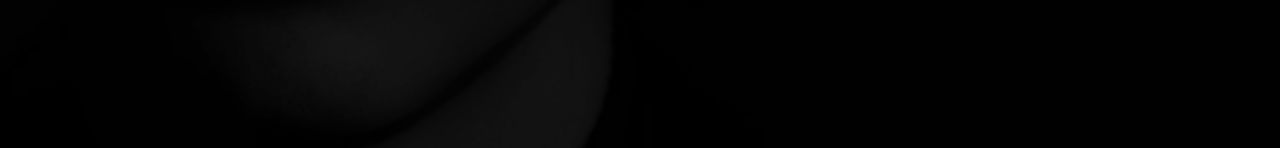
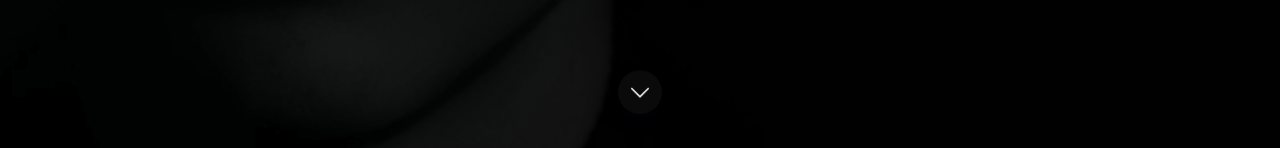
Before and after one commit to Riccardocassis/personal-website-v2, a Vue app: page / in a window 1280 px wide. Shown: the part 649-797 px from the top of the page. Built offline with nearby package versions, Linux system fonts and the light colour scheme.

Commit message:
Aggiungi un indicatore di scorrimento e un pattern animato per il background nella sezione hero; migliora gli stili dei pulsanti.

```diff
--- a/src/components/hero.vue
+++ b/src/components/hero.vue
@@ -6,10 +6,13 @@
       alt="Riccardo"
       class="absolute inset-0 w-full h-full object-cover opacity-60 will-change-transform"
     />
-    <!-- overlay per miglior contrasto -->
-    <div class="absolute inset-0 bg-black/40"></div>
+  <!-- overlay per miglior contrasto -->
+  <div class="absolute inset-0 bg-black/40"></div>
 
-    <div class="relative z-10 px-6">
+  <!-- subtle animated gradient pattern (very soft) -->
+  <div class="absolute inset-0 animated-gradient-pattern pointer-events-none"></div>
+
+  <div class="relative z-10 px-6">
         <p ref="intro" class="text-cyan-400 text-lg">Ciao, sono</p>
         <h1 ref="name" class="text-4xl md:text-6xl font-extrabold mt-2 leading-tight">Riccardo Cassis</h1>
         <p ref="role" class="text-white text-2xl md:text-3xl mt-3 font-semibold">Io sono un digital e web designer</p>
@@ -27,6 +30,15 @@
         </div>
 
         <socialIcons class="mt-8" />
+    </div>
+
+    <!-- scroll indicator (floating arrow) -->
+    <div class="absolute bottom-8 left-1/2 transform -translate-x-1/2 z-20 pointer-events-auto">
+      <button aria-label="Scroll down" class="scroll-arrow inline-flex items-center justify-center">
+        <svg xmlns="http://www.w3.org/2000/svg" class="w-7 h-7 text-white opacity-90" fill="none" viewBox="0 0 24 24" stroke="currentColor" stroke-width="1.5">
+          <path stroke-linecap="round" stroke-linejoin="round" d="M19 9l-7 7-7-7" />
+        </svg>
+      </button>
     </div>
   </div>
 </template>
@@ -145,4 +157,47 @@
   color: #000000;
 }
 
+/* Animated gradient pattern (very subtle) */
+.animated-gradient-pattern {
+  z-index: 12;
+  opacity: 0.18;
+  background: linear-gradient(120deg, rgba(0,191,255,0.06) 0%, rgba(255,255,255,0.02) 50%, rgba(0,0,0,0.02) 100%);
+  background-size: 200% 200%;
+  animation: gradientShift 30s linear infinite;
+  mix-blend-mode: overlay;
+}
+
+@keyframes gradientShift {
+  0% { background-position: 0% 50%; }
+  50% { background-position: 100% 50%; }
+  100% { background-position: 0% 50%; }
+}
+
+/* Floating scroll arrow */
+.scroll-arrow {
+  width: 44px;
+  height: 44px;
+  border-radius: 9999px;
+  background: rgba(255,255,255,0.04);
+  display: inline-grid;
+  place-items: center;
+  transition: transform 220ms ease, opacity 220ms ease, background 180ms ease;
+  will-change: transform, opacity;
+  box-shadow: 0 6px 18px rgba(2,6,23,0.28);
+  backdrop-filter: blur(4px);
+  -webkit-backdrop-filter: blur(4px);
+  cursor: pointer;
+  animation: float 2.4s ease-in-out infinite;
+}
+.scroll-arrow:hover {
+  transform: translateY(-6px) scale(1.03);
+  background: rgba(255,255,255,0.06);
+}
+
+@keyframes float {
+  0% { transform: translateY(0); }
+  50% { transform: translateY(-8px); }
+  100% { transform: translateY(0); }
+}
+
 </style>
```
